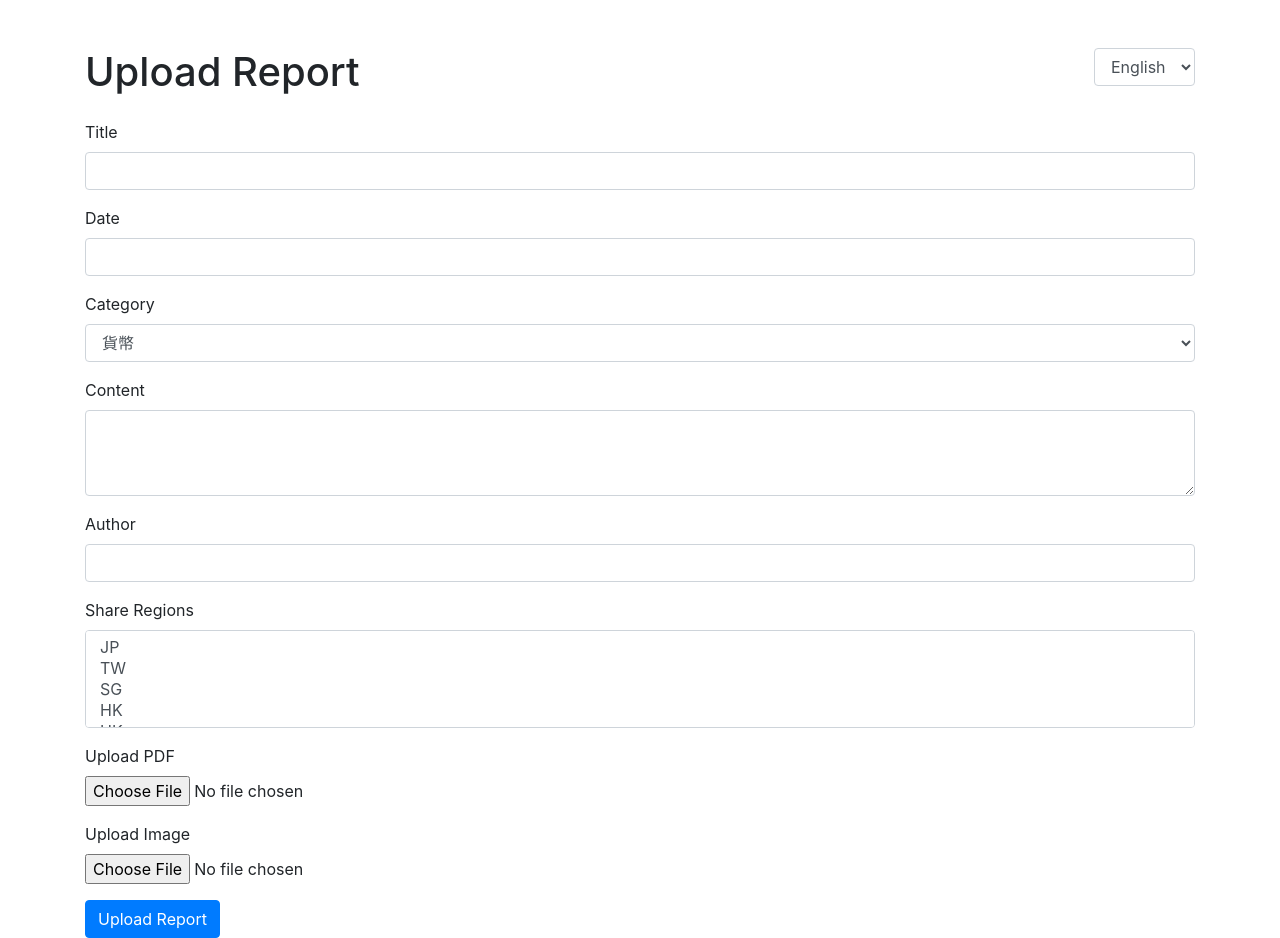
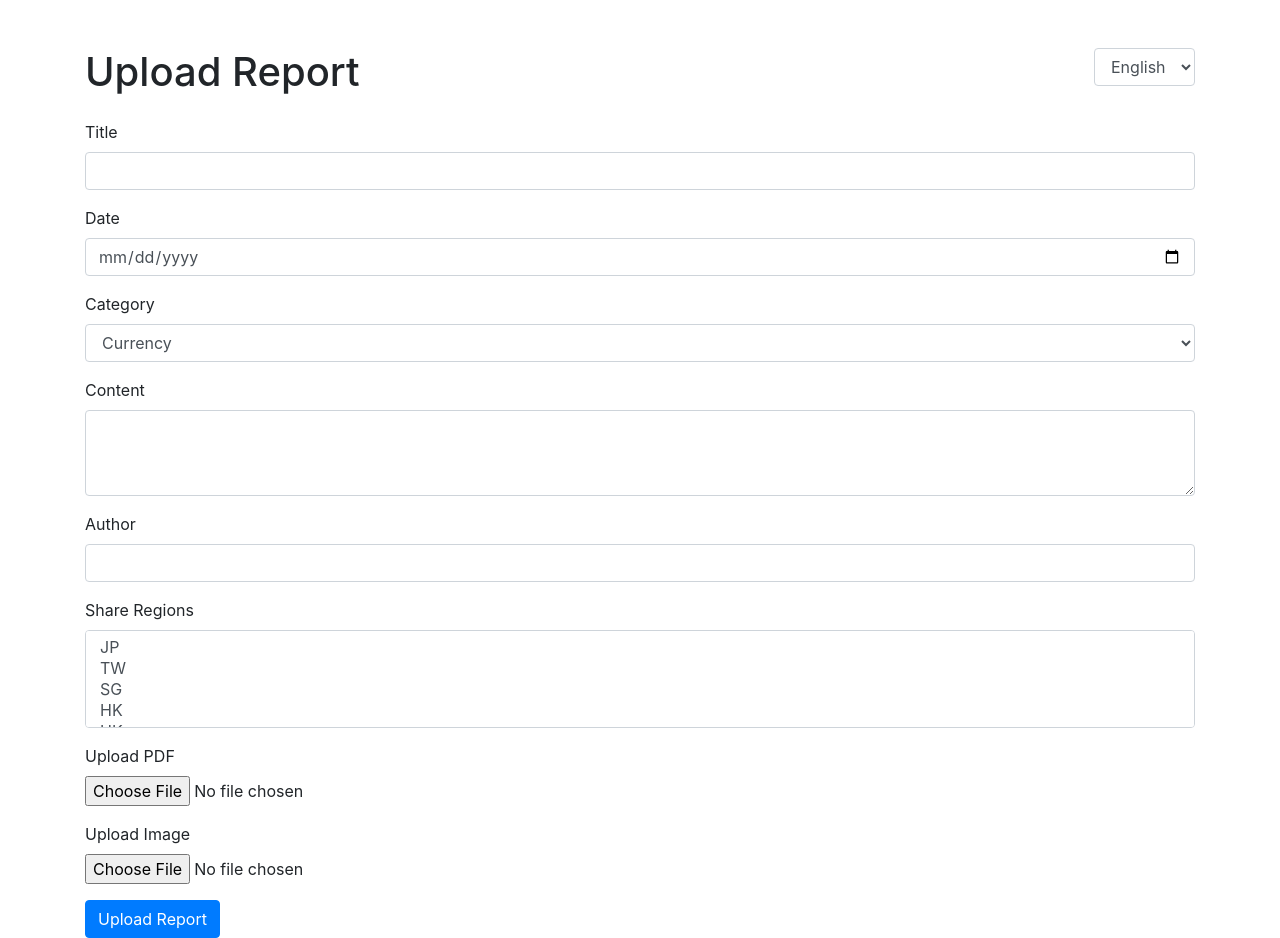
Before and after one commit to aaronchoi2002/Anchor, a Flask app: page /upload in a window 1280 px wide. Run offline with Flask 3, Linux system fonts and the light colour scheme; parts of the project's set-up code (start-up, migrations or seed data) failed here and were passed over; some libraries are stand-ins or nearby versions.

Commit message:
Update upload.html
upaload_change 01

```diff
--- a/templates/upload.html
+++ b/templates/upload.html
@@ -25,17 +25,17 @@
         </div>
         <div class="form-group">
             <label for="date" id="date-label">Date</label>
-            <input type="text" class="form-control" id="date" name="date" required>
+            <input type="date" class="form-control" id="date" name="date" required>
         </div>
         <div class="form-group">
             <label for="category" id="category-label">Category</label>
-            <select class="form-control" id="category" name="category" required>
-                <option value="貨幣">貨幣</option>
-                <option value="股價">股價</option>
-                <option value="地產">地產</option>
-                <option value="零售">零售</option>
-                <option value="能源">能源</option>
-                <option value="食物">食物</option>
+            <select class="form-control category-select" id="category" name="category" required>
+                <option value="currency">貨幣</option>
+                <option value="stock">股價</option>
+                <option value="realEstate">地產</option>
+                <option value="retail">零售</option>
+                <option value="energy">能源</option>
+                <option value="food">食物</option>
             </select>
         </div>
         <div class="form-group">
@@ -67,7 +67,7 @@
         <button type="submit" class="btn btn-primary" id="submit-button">Upload Report</button>
     </form>
 </div>
-<script src="https://code.jquery.com/jquery-3.5.1.slim.min.js"></script>
+<script src="https://code.jquery.com/jquery-3.5.1.min.js"></script>
 <script src="https://cdn.jsdelivr.net/npm/@popperjs/core@2.5.4/dist/umd/popper.min.js"></script>
 <script src="https://stackpath.bootstrapcdn.com/bootstrap/4.5.2/js/bootstrap.min.js"></script>
 <script>
@@ -82,7 +82,15 @@
             shareRegionsLabel: "Share Regions",
             fileLabel: "Upload PDF",
             imageLabel: "Upload Image",
-            submitButton: "Upload Report"
+            submitButton: "Upload Report",
+            categories: {
+                currency: "Currency",
+                stock: "Stock",
+                realEstate: "Real Estate",
+                retail: "Retail",
+                energy: "Energy",
+                food: "Food"
+            }
         },
         zh: {
             title: "上傳報告",
@@ -94,7 +102,15 @@
             shareRegionsLabel: "分享地區",
             fileLabel: "上傳 PDF",
             imageLabel: "上傳圖片",
-            submitButton: "上傳報告"
+            submitButton: "上傳報告",
+            categories: {
+                currency: "貨幣",
+                stock: "股價",
+                realEstate: "地產",
+                retail: "零售",
+                energy: "能源",
+                food: "食物"
+            }
         }
     };
 
@@ -109,14 +125,25 @@
         document.getElementById("file-label").textContent = translations[language].fileLabel;
         document.getElementById("image-label").textContent = translations[language].imageLabel;
         document.getElementById("submit-button").textContent = translations[language].submitButton;
+
+        const categorySelect = document.getElementById('category');
+        categorySelect.options[0].textContent = translations[language].categories.currency;
+        categorySelect.options[1].textContent = translations[language].categories.stock;
+        categorySelect.options[2].textContent = translations[language].categories.realEstate;
+        categorySelect.options[3].textContent = translations[language].categories.retail;
+        categorySelect.options[4].textContent = translations[language].categories.energy;
+        categorySelect.options[5].textContent = translations[language].categories.food;
     }
 
     document.getElementById("language-select").addEventListener("change", function() {
         setLanguage(this.value);
+        localStorage.setItem('language', this.value); // Save the selected language
     });
 
-    // Initialize with English
-    setLanguage("en");
+    // Initialize with the saved language or default to English
+    const savedLanguage = localStorage.getItem('language') || 'en';
+    document.getElementById("language-select").value = savedLanguage;
+    setLanguage(savedLanguage);
 </script>
 </body>
 </html>
```
